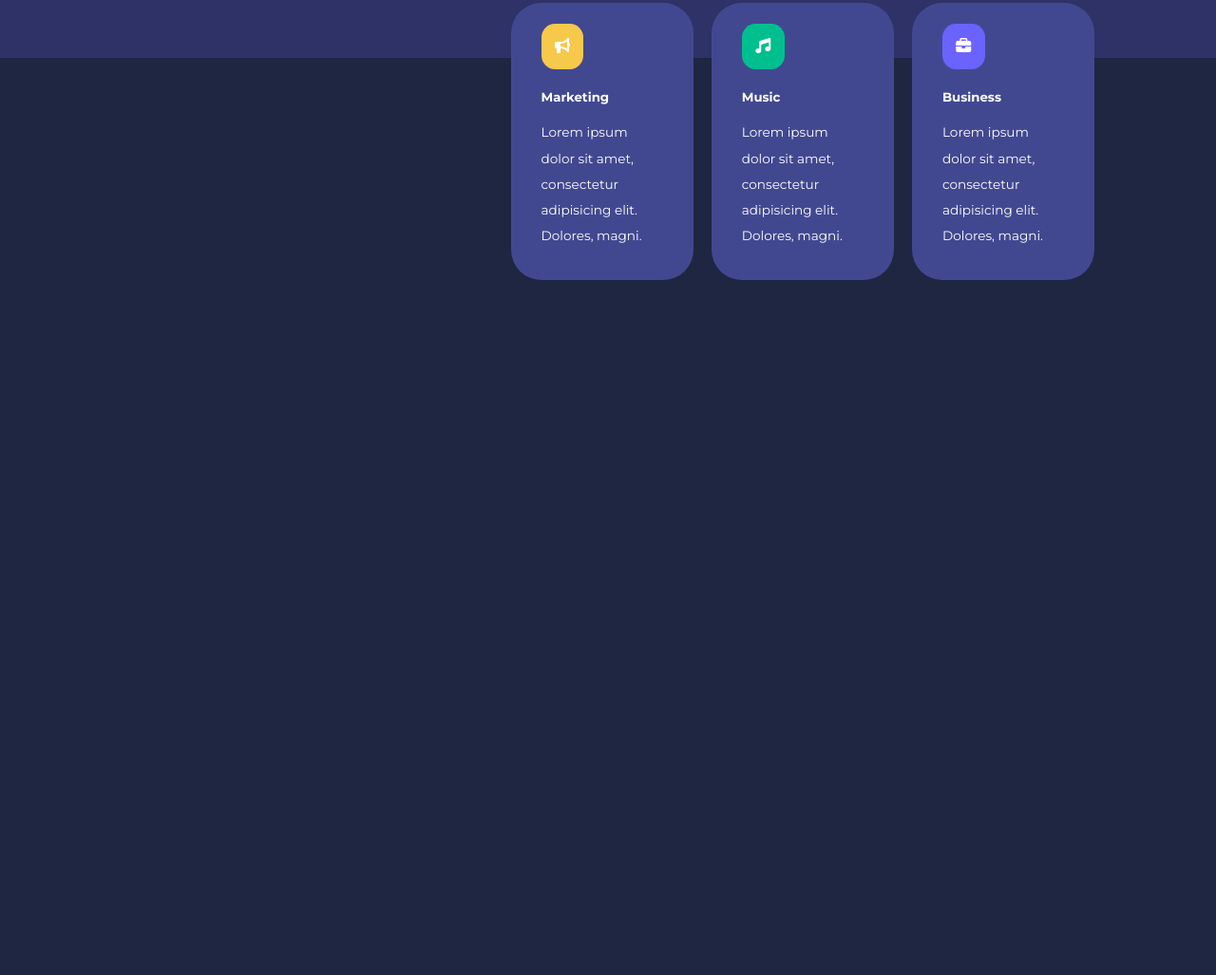
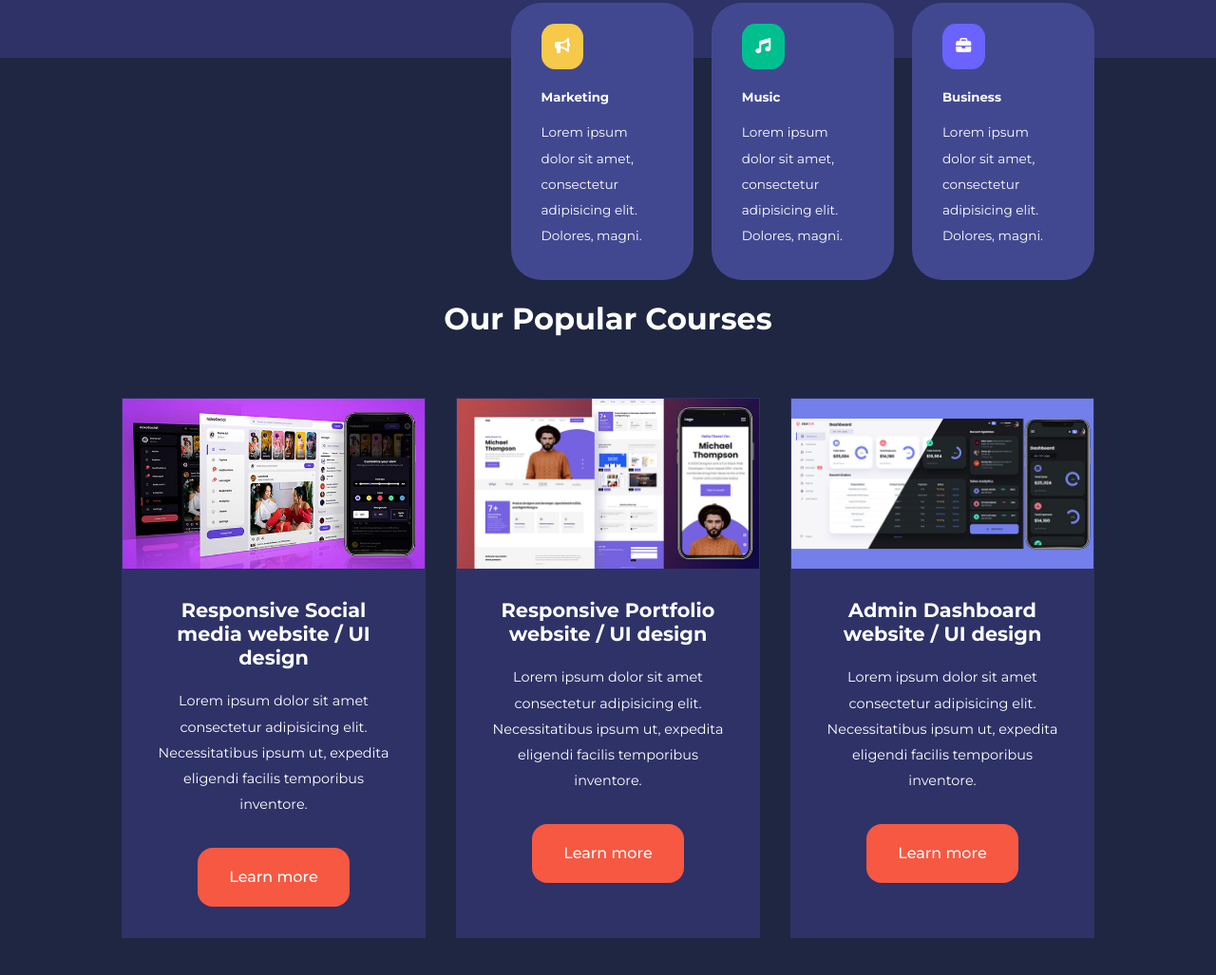
Before and after one commit to Deep26lak/Gurukul-Shiksha, a plain HTML site: page index.html in a window 1280 px wide. Shown: the part 1043-2070 px from the top of the page at 95% size. Before the commit the page ends 1338 px from the top, so only its background shows below. Drawn offline with Linux system fonts and the light colour scheme.

Commit message:
popular course section is  completed

```diff
--- a/Css files/style.css
+++ b/Css files/style.css
@@ -219,3 +219,32 @@ header{
 .category  p{
     font-size: .85rem;
 }
+
+
+/* ============ ----  courses   ----- ============== */
+
+.courses{
+    margin-top: 10rem;
+}
+.courses__container{
+    display: grid;
+    grid-template-columns: repeat(3,1fr);
+    gap: 2rem;
+}
+.course{
+    background: var(--color-bgl);
+    text-align: center;
+    border: 1px solid transparent;
+    transition: var(--transition);
+}
+.course:hover{
+    background: transparent;
+    border-color: var(--color-primary);
+}
+.course__info{
+    padding: 2rem;
+}
+.course__info p{
+    margin: 1.2rem 0  2rem;
+    font-size: .9rem;
+}
--- a/index.html
+++ b/index.html
@@ -111,7 +111,50 @@
         </div>
     </div>
    </section>
+   <!-- /* ============ ---- END OF  categories   ----- ============== */ -->
 
+
+
+
+
+   <section class="courses">
+    <h2>Our Popular Courses</h2>
+    <div class="container courses__container">
+       <article class="course">
+        <div class="course__img">
+            <img src="./images/course1.jpg" alt="">
+        </div>
+       <div class="course__info">
+        <h4>Responsive Social media website / UI design</h4>
+        <p>Lorem ipsum dolor sit amet consectetur adipisicing elit. Necessitatibus ipsum ut, expedita eligendi facilis temporibus inventore.</p>
+        <a href="courses.html" class="btn btn-primary"> Learn more</a>
+       </div>
+       </article>
+       <article class="course">
+        <div class="course__img">
+            <img src="./images/course2.jpg" alt="">
+        </div>
+       <div class="course__info">
+        <h4>Responsive Portfolio website / UI design</h4>
+        <p>Lorem ipsum dolor sit amet consectetur adipisicing elit. Necessitatibus ipsum ut, expedita eligendi facilis temporibus inventore.</p>
+        <a href="courses.html" class="btn btn-primary"> Learn more</a>
+       </div>
+       </article>
+
+
+       <article class="course">
+        <div class="course__img">
+            <img src="./images/course3.jpg" alt="">
+        </div>
+       <div class="course__info">
+        <h4>Admin Dashboard website / UI design</h4>
+        <p>Lorem ipsum dolor sit amet consectetur adipisicing elit. Necessitatibus ipsum ut, expedita eligendi facilis temporibus inventore.</p>
+        <a href="courses.html" class="btn btn-primary"> Learn more</a>
+       </div>
+       </article>
+    </div>
+   </section>
+   <!-- /* ============ ---- END OF  COURSES   ----- ============== */ -->
 
 
 </body>
```
